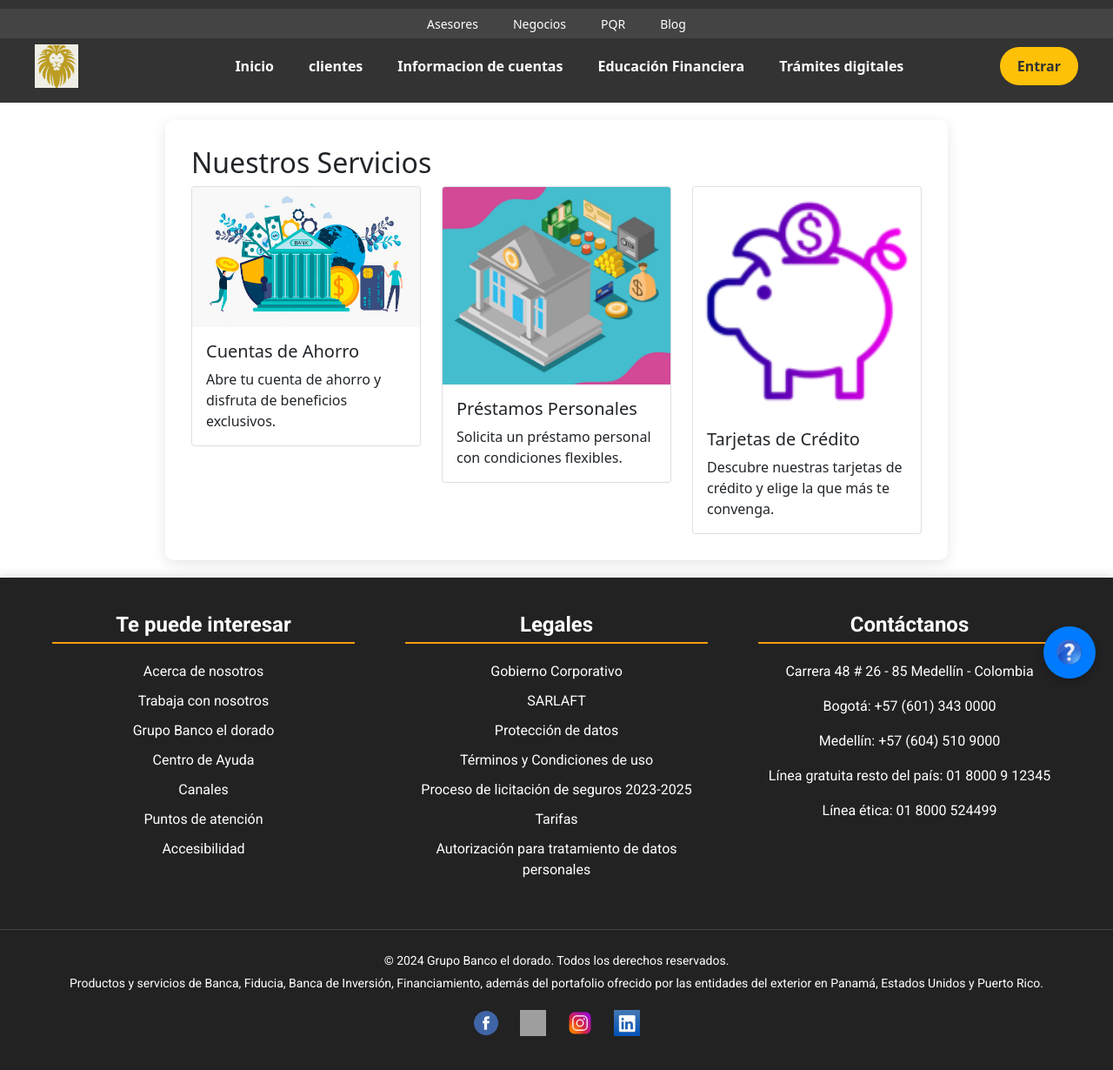
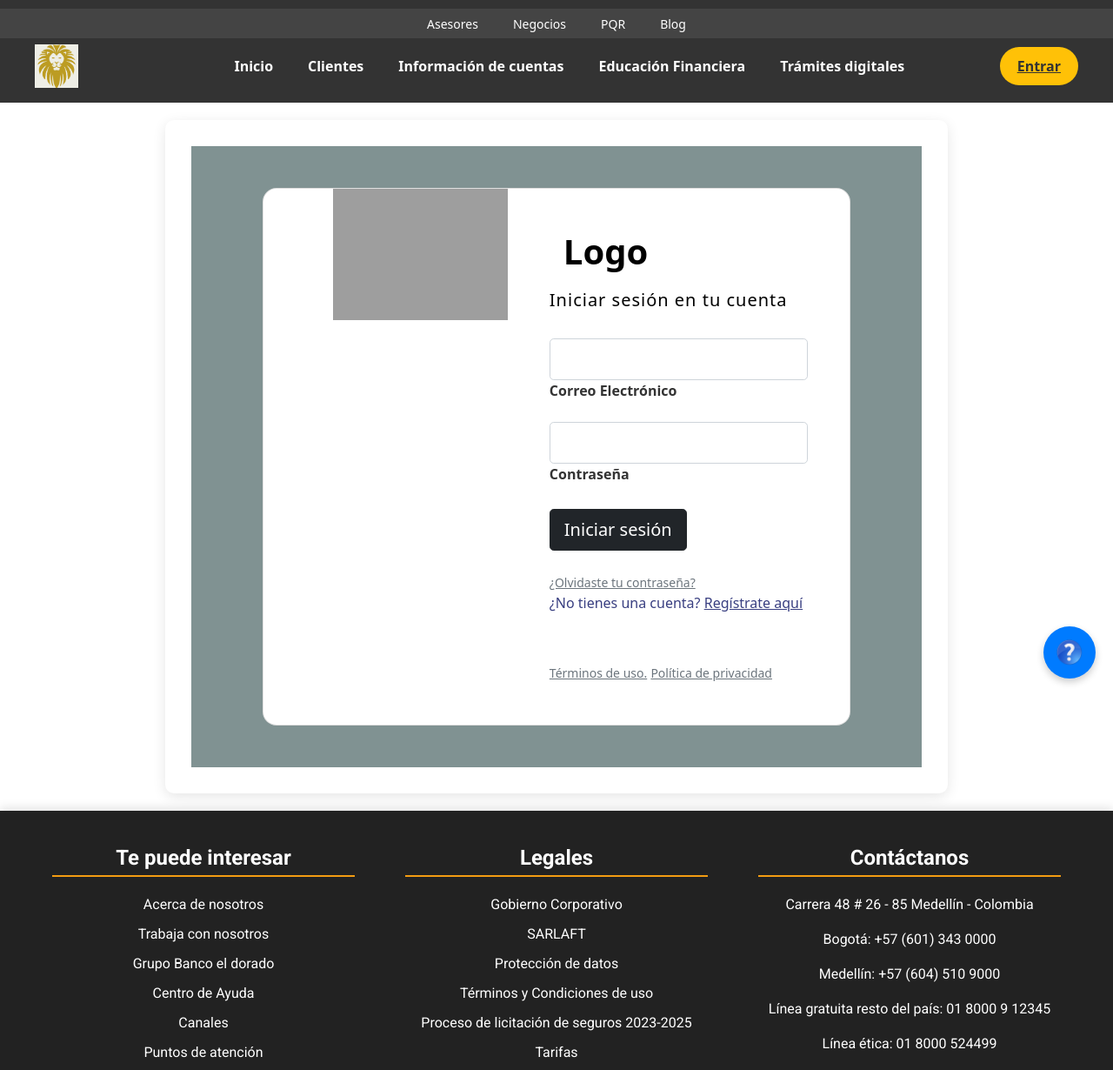
Before and after one commit to CristianGonzalezGG/Bank, a Django app: template blog/templates/index.html in a window 1280 px wide. Shown: the top 1230 px of the page at 87% size. Before the commit the page ends 1191 px from the top, so only its background shows below. Run offline with Django 3.2, Linux system fonts and the light colour scheme; the template is opened without the code that fills it, so the values that code supplies are empty; some libraries are stand-ins or nearby versions; grey boxes are pictures that could not be loaded.

Commit message:
cambios forms correos enlazados

```diff
--- a/blog/static/css/body.css
+++ b/blog/static/css/body.css
@@ -1,4 +1,24 @@
 /* General Styles */
+form label {
+    font-size: 16px; /* Asegurar un tamaño de fuente legible */
+    font-weight: bold; /* Negrita para mayor visibilidad */
+    color: #333; /* Color del texto del label */
+    display: block; /* Asegurar que los labels ocupen todo el ancho */
+    margin-bottom: 5px; /* Espacio entre el label y el campo de entrada */
+}
+
+/* Estilos para los campos del formulario */
+form input[type="text"], form select, form textarea {
+    width: 100%; /* Asegurar que los campos ocupen todo el ancho disponible */
+    padding: 10px; /* Espaciado interno */
+    border: 1px solid #ccc; /* Borde ligero */
+    border-radius: 4px; /* Bordes redondeados */
+    font-size: 14px; /* Tamaño de fuente */
+    box-sizing: border-box; /* Para incluir el padding en el ancho total */
+}
+
+
+
 body {
     font-family: 'Roboto', sans-serif; /* Asegúrate de que Roboto esté importado */
     background-color: #f4f4f4;
--- a/blog/templates/base.html
+++ b/blog/templates/base.html
@@ -14,7 +14,6 @@
     <script src="https://cdn.jsdelivr.net/npm/@popperjs/core@2.9.2/dist/umd/popper.min.js"></script>
     <script src="https://stackpath.bootstrapcdn.com/bootstrap/4.5.2/js/bootstrap.min.js"></script>
     <link href="{% static 'css/chatbot.css' %}" rel="stylesheet"> <!-- Estilos del chatbot -->
-
 </head>
 <body>
     <header>
@@ -29,14 +28,13 @@
 
         <div class="header-container">
             <div class="logo">
-                {% load static %}
                 <img src="{% static 'images/logo.png' %}" alt="Logo">
             </div>
             <nav>
                 <ul>
                     <li><a href="/">Inicio</a></li>
-                    <li><a href="/clients/">clientes</a></li>
-                    <li><a href="/get-card-info">Informacion de cuentas</a></li>
+                    <li><a href="/clients/">Clientes</a></li>
+                    <li><a href="/get-card-info">Información de cuentas</a></li>
                     <li><a href="/educacion/">Educación Financiera</a>
                         <ul class="submenu">
                             <li><a href="#">Submenú 1</a></li>
@@ -46,13 +44,18 @@
                     <li><a href="/tramites/">Trámites digitales</a></li>
                 </ul>
             </nav>
-            <button class="cta-button">Entrar</button>
-        </div><!-- Aquí va el contenido del header que ya tienes -->
+            {% if user.is_authenticated %}
+            <a href="#" class="cta-button">Cerrar Sesión</a>
+
+            {% else %}
+                <a href="/login/" class="cta-button">Entrar</a>
+            {% endif %}
+        </div>
     </header>
 
     <div id="content">
         {% block content %}
-        <h2>Bienvenido, [Cristian]</h2>
+        <h2>Bienvenido, {{ user.username }}</h2>
         <p>Seleccione una opción del menú para comenzar.</p>
         {% endblock %}
     </div>
@@ -104,7 +107,6 @@
         </div>
     </footer>
 
-
     <!-- Botón de ayuda -->
     <div class="help-button" onclick="toggleChatbot()">
         <img src="{% static 'images/help.png' %}" alt="Ayuda">
--- a/blog/templates/client/client_detail.html
+++ b/blog/templates/client/client_detail.html
@@ -24,6 +24,7 @@
             <img src="{{ client.imageSave}}" class="card-img-top" alt="{{ client.name }}">
 
          </div>
+         <a href="/send-email">Contactar a el cliente</a>
       </div>
    </div>
 {% endblock %}
--- a/blog/templates/client/client_list.html
+++ b/blog/templates/client/client_list.html
@@ -49,6 +49,7 @@
                                 {{ client.name }}
                             </a>
                         </h2>
+
                         <p class="date">
                             Created on {{ client.created_at }} by {{ client.account.numberAccount }}
                         </p>
@@ -58,4 +59,5 @@
         </div>
     </div>
 
+
 {% endblock %}
--- a/blog/templates/educacion_financiera.html
+++ b/blog/templates/educacion_financiera.html
@@ -20,4 +20,8 @@
 
     <p>Para obtener más información, visita nuestras <a href="#">guías de educación financiera</a> o agenda una consulta con uno de nuestros asesores.</p>
 </div>
-{% endblock %}
+
+
+
+
+{% endblock %}
--- a/blog/templates/index.html
+++ b/blog/templates/index.html
@@ -1,38 +1,54 @@
 {% extends 'base.html' %}
 {% load static%}
 {% block title %}
-Inicio | Banco el dorado
+Inicio de Sesión | Banco el dorado
 {% endblock %}
 
 {% block content %}
-<h2>Nuestros Servicios</h2>
-<div class="row">
-    <div class="col-md-4">
-        <div class="card">
-            <img src="{% static 'images/servicio1.jpg' %}" class="card-img-top" alt="Servicio 1">
-            <div class="card-body">
-                <h5 class="card-title">Cuentas de Ahorro</h5>
-                <p class="card-text">Abre tu cuenta de ahorro y disfruta de beneficios exclusivos.</p>
+<section class="vh-90" style="background-color: #809292;">
+    <div class="container py-5 h-10">
+        <div class="row d-flex justify-content-center align-items-center h-10">
+            <div class="col col-xl-10">
+                <div class="card" style="border-radius: 1rem;">
+                    <div class="row g-0">
+                        <div class="col-md-6 col-lg-5 d-none d-md-block">
+                            <img src="https://i.postimg.cc/ZqkK1nnQ/Logo-de-producto-Finanzas-Ilustrativo-Le-n-Oro-1.png"
+                                alt="login form" class="img-fluid"
+                                style="border-radius: 1rem 0 0 1rem; padding-left: 80px" />
                         </div>
+                        <div class="col-md-6 col-lg-7 d-flex align-items-center">
+                            <div class="card-body p-4 p-lg-5 text-black">
+                                <form method="POST">
+                                    {% csrf_token %}
+                                    <div class="d-flex align-items-center mb-3 pb-1">
+                                        <i class="fas fa-cubes fa-2x me-3" style="color: #ff6219;"></i>
+                                        <span class="h1 fw-bold mb-0">Logo</span>
                                     </div>
+                                    <h5 class="fw-normal mb-3 pb-3" style="letter-spacing: 1px;">Iniciar sesión en tu cuenta</h5>
+                                    <div class="form-outline mb-4">
+                                        <input type="email" name="email" class="form-control form-control-lg" required />
+                                        <label class="form-label">Correo Electrónico</label>
                                     </div>
-    <div class="col-md-4">
-        <div class="card">
-            <img src="{% static 'images/servicio2.jpg' %}" class="card-img-top" alt="Servicio 2">
-            <div class="card-body">
-                <h5 class="card-title">Préstamos Personales</h5>
-                <p class="card-text">Solicita un préstamo personal con condiciones flexibles.</p>
+                                    <div class="form-outline mb-4">
+                                        <input type="password" name="password" class="form-control form-control-lg" required />
+                                        <label class="form-label">Contraseña</label>
                                     </div>
+                                    <div class="pt-1 mb-4">
+                                        <button class="btn btn-dark btn-lg btn-block" type="submit">Iniciar sesión</button>
                                     </div>
-    </div>
-    <div class="col-md-4">
-        <div class="card">
-            <img src="{% static 'images/servicio3.png' %}" class="card-img-top" alt="Servicio 3">
-            <div class="card-body">
-                <h5 class="card-title">Tarjetas de Crédito</h5>
-                <p class="card-text">Descubre nuestras tarjetas de crédito y elige la que más te convenga.</p>
+                                    <a class="small text-muted" href="#!">¿Olvidaste tu contraseña?</a>
+                                    <p class="mb-5 pb-lg-2" style="color: #393f81;">¿No tienes una cuenta?
+                                        <a href="/registro/" style="color: #393f81;">Regístrate aquí</a>
+                                    </p>
+                                    <a href="#!" class="small text-muted">Términos de uso.</a>
+                                    <a href="#!" class="small text-muted">Política de privacidad</a>
+                                </form>
                             </div>
                         </div>
                     </div>
                 </div>
+            </div>
+        </div>
+    </div>
+</section>
 {% endblock %}
```
Also changed, not shown: blog/forms.py (added, +16 -0 lines), blog/templates/email_sent_success.html (added, +10 -0 lines), blog/templates/register.html (added, +41 -0 lines), blog/templates/send_email_form.html (added, +14 -0 lines), blog/urls.py (+17 -5 lines), blog/views.py (+63 -0 lines), mysiteWeb/settings.py (+10 -0 lines), blog/models.py (line endings or trailing spaces), db.sqlite3. Lines whose indentation alone changed are shown as unchanged.
